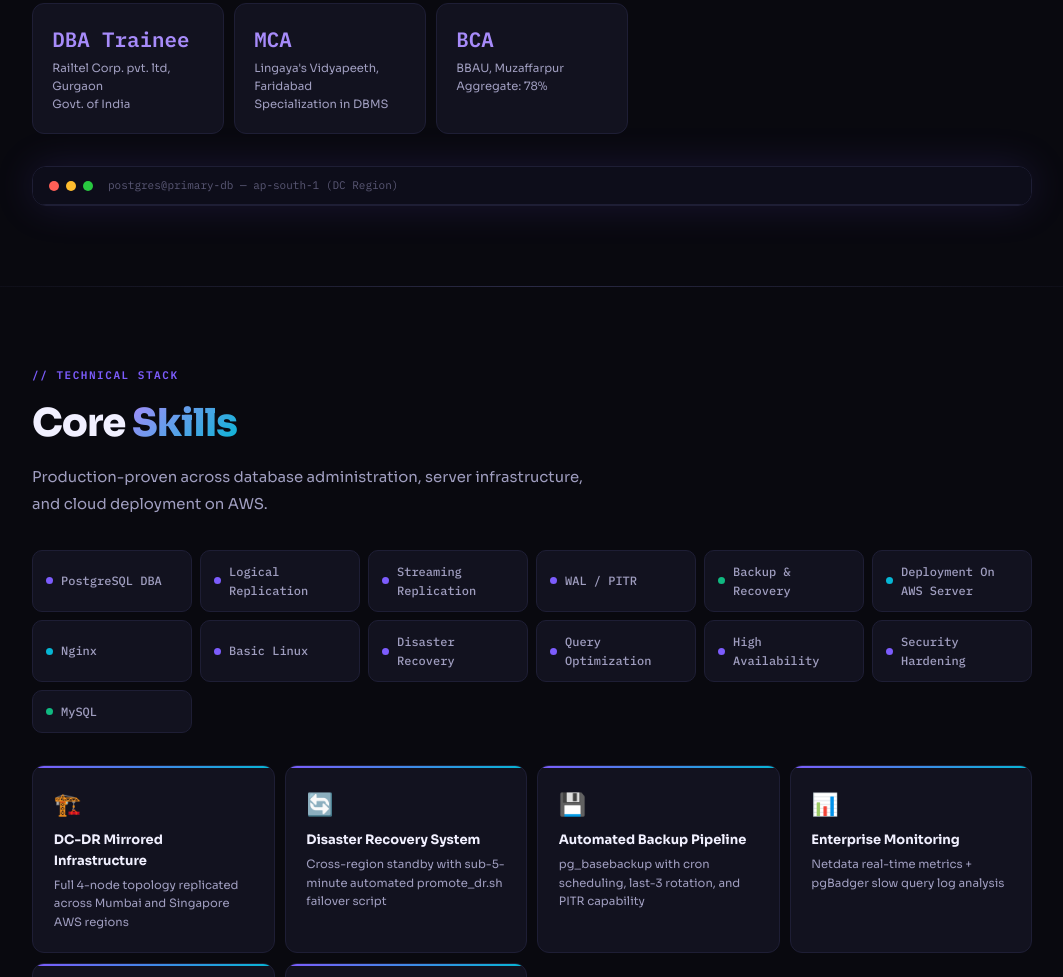
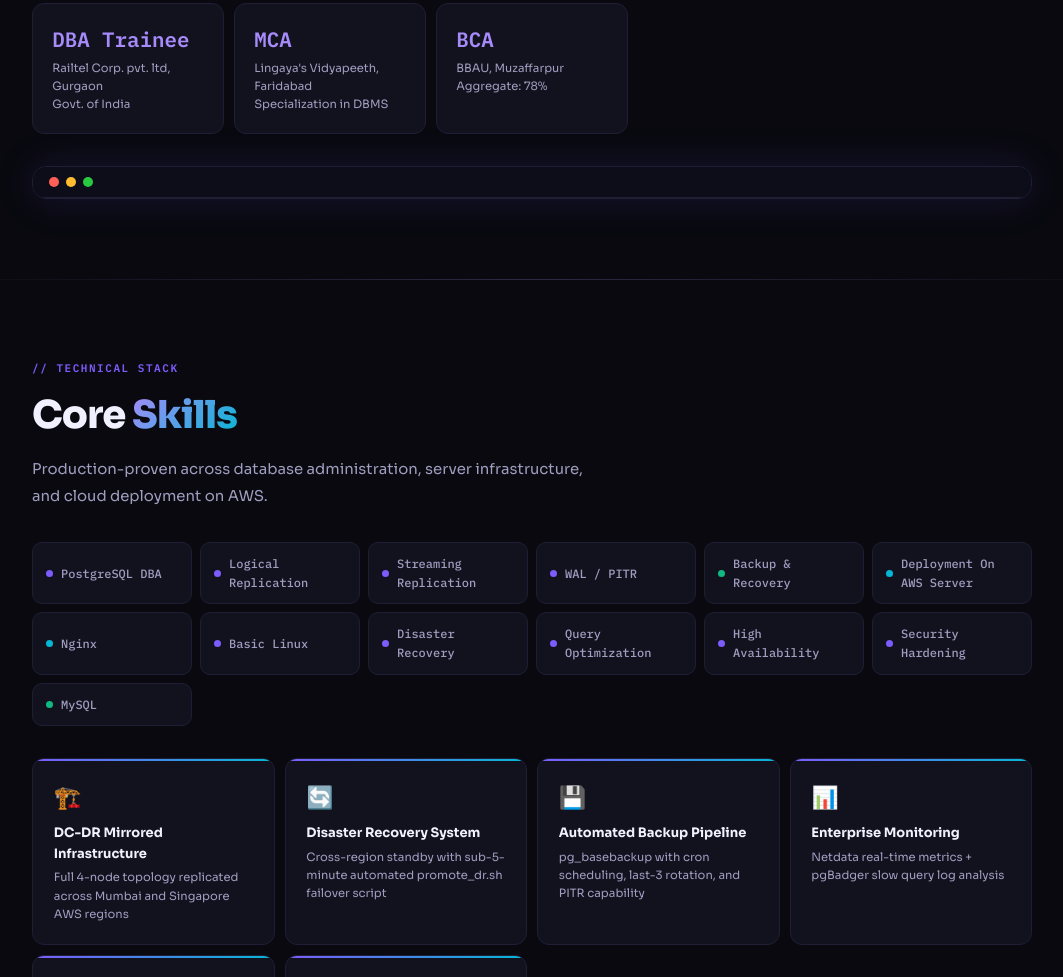
Before and after one commit to utkarsh8873ashique-bit/my_portfolio, a plain HTML site: page index.html in a window 1280 px wide. Shown: the part 1114-2091 px from the top of the page, without its empty margins (108-1171 px from the left). Drawn offline with Linux system fonts and the light colour scheme.

Commit message:
Update index.html

```diff
--- a/index.html
+++ b/index.html
@@ -268,7 +268,6 @@ footer{background:var(--surface);border-top:1px solid var(--border);padding:2rem
       <div class="tdot" style="background:#ff5f57;"></div>
       <div class="tdot" style="background:#febc2e;"></div>
       <div class="tdot" style="background:#28c840;"></div>
-      <span class="tbar-label">postgres@primary-db — ap-south-1 (DC Region)</span>
     </div>
   </div>
 </section>
```
